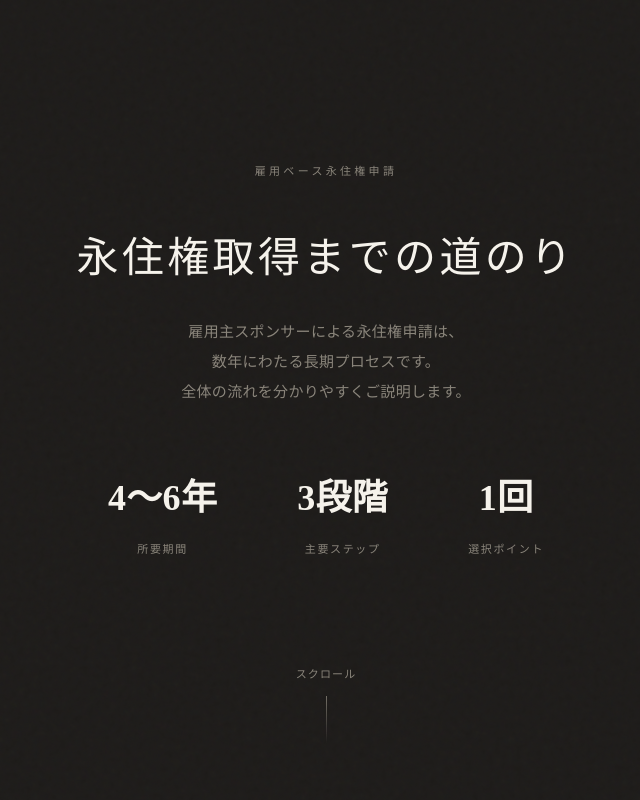
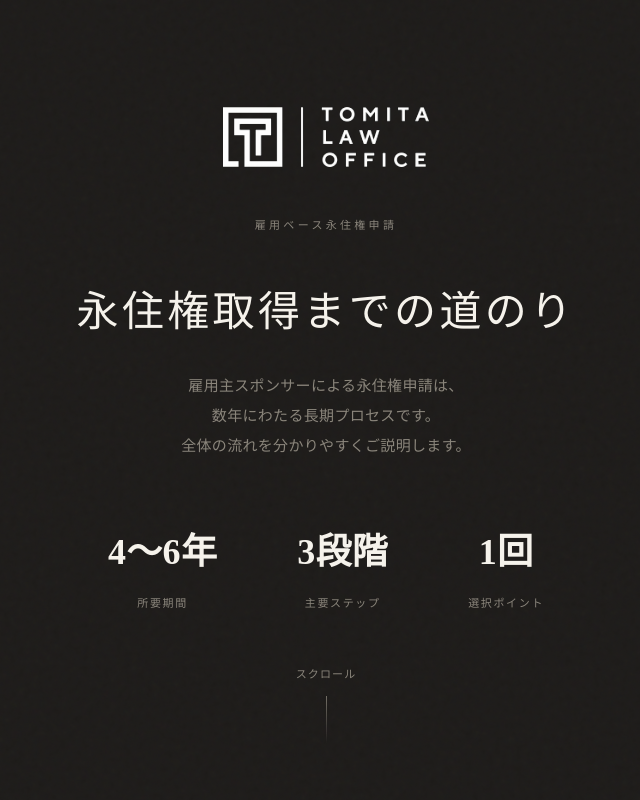
Before and after one commit to hugotomita1201/green-card-guide, a plain HTML site: page index.html in a window 1280 px wide. Shown: the top 800 px of the page, without its empty margins (314-954 px from the left). Drawn offline with Linux system fonts and the light colour scheme.

Commit message:
Add logo to header

```diff
--- a/index.html
+++ b/index.html
@@ -601,6 +601,13 @@
       border-top: 1px solid var(--border);
     }
 
+    .header-logo {
+      height: 60px;
+      width: auto;
+      margin-bottom: 48px;
+      mix-blend-mode: lighten;
+    }
+
     .footer-logo {
       height: 80px;
       width: auto;
@@ -827,6 +834,7 @@
 
   <!-- Hero -->
   <section class="hero" id="hero">
+    <img src="logo.jpeg" alt="Tomita Law Office" class="header-logo">
     <div class="hero-label">雇用ベース永住権申請</div>
     <h1>永住権取得までの道のり</h1>
     <p class="hero-subtitle">
```
